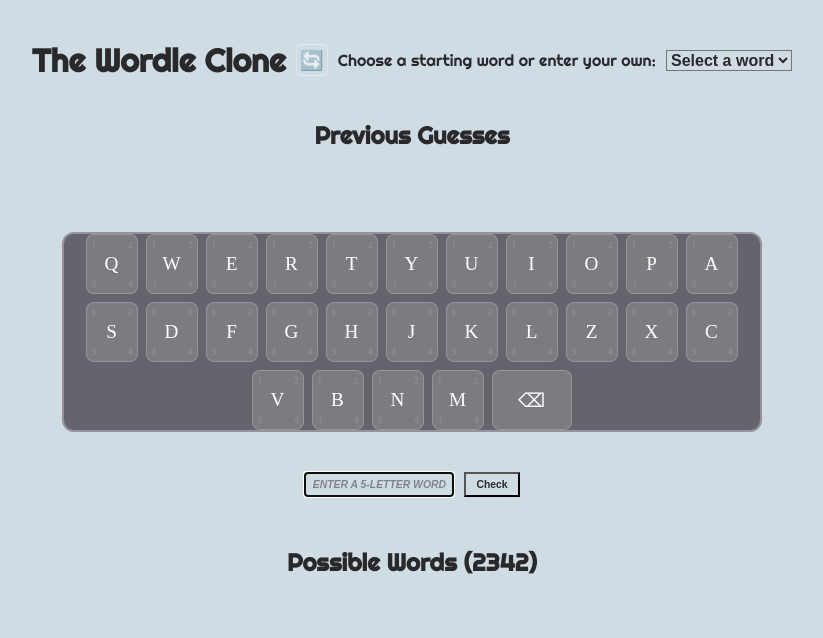
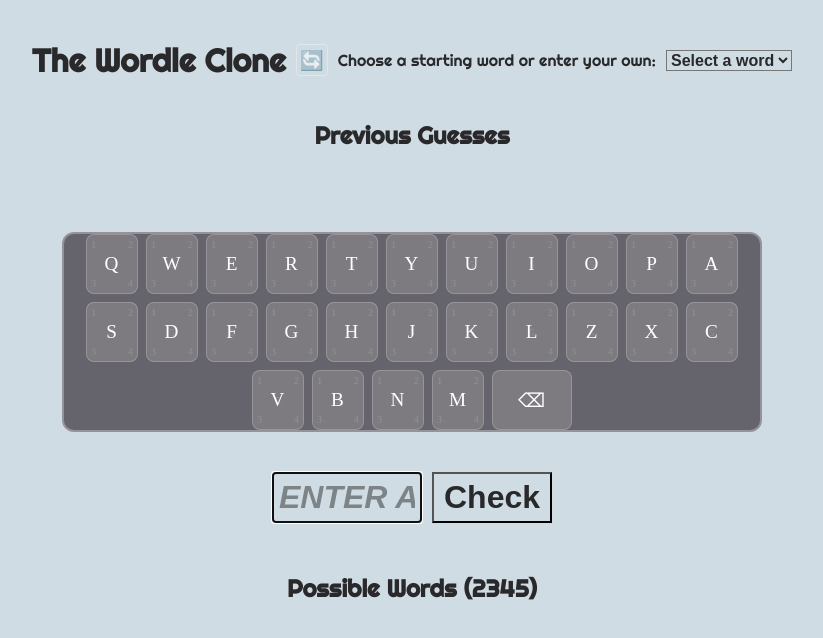
Before and after one commit to generalNada/theWordlePlayer, a plain HTML site: page index.html in a window 1280 px wide. Shown: the whole page, without its empty margins (228-1051 px from the left). Drawn offline with Linux system fonts and the light colour scheme; a web font is replaced by a local one.

Commit message:
some words, input size increase

```diff
--- a/theCombinedEnchilada.js
+++ b/theCombinedEnchilada.js
@@ -129,7 +129,8 @@
 'MOOSE', 'MORAL', 'MORON', 'MORPH', 'MOSSY', 'MOTEL', 'MOTIF', 'MOTOR', 'MOTTO', 'MOULT',
 'MOUND', 'MOUNT', 'MOURN', 'MOUSE', 'MOUTH', 'MOVER', 'MOVIE', 'MOWER', 'MUCKY', 'MUCUS',
 'MUDDY', 'MULCH', 'MUMMY', 'MUNCH', 'MURAL', 'MURKY', 'MUSHY', 'MUSIC', 'MUSKY', 'MUSTY',
-'MYRRH', 'NADIR', 'NAIVE', 'NANNY', 'NASAL', 'NASTY', 'NATAL', 'NAVAL', 'NAVEL', 'NEEDY',
+'MYRRH', 'NACHO', 'NADIR', 'NAIVE', 'NANNY', 'NASAL', 'NASTY', 'NATAL', 'NAVAL', 'NAVEL',
+'NEEDY',
 'NEIGH', 'NERDY', 'NERVE', 'NERVY', 'NEVER', 'NEWER', 'NEWLY', 'NICER', 'NICHE', 'NIECE',
 'NIGHT', 'NINJA', 'NINNY', 'NINTH', 'NOBLE', 'NOBLY', 'NOISE', 'NOISY', 'NOMAD', 'NOOSE',
 'NORTH', 'NOSEY', 'NOTCH', 'NOVEL', 'NUDGE', 'NURSE', 'NUTTY', 'NYLON', 'NYMPH', 'OAKEN',
@@ -151,7 +152,8 @@
 'PRIMO', 'PRIMP', 'PRINT', 'PRIOR', 'PRISM', 'PRIVY', 'PRIZE', 'PROBE', 'PRONE', 'PRONG',
 'PROOF', 'PROSE', 'PROUD', 'PROVE', 'PROWL', 'PROXY', 'PRUDE', 'PRUNE', 'PSALM', 'PUBIC',
 'PUDGY', 'PUFFY', 'PULPY', 'PULSE', 'PUNCH', 'PUPIL', 'PUPPY', 'PUREE', 'PURER', 'PURGE',
-'PURSE', 'PUSHY', 'PUTTY', 'PYGMY', 'QUACK', 'QUAIL', 'QUAKE', 'QUALM', 'QUARK', 'QUART',
+'PURSE', 'PUSHY', 'PUTTY', 'PYGMY', 'PYLON', 'QUACK', 'QUAIL', 'QUAKE', 'QUALM', 'QUARK',
+'QUART',
 'QUASH', 'QUASI', 'QUEEN', 'QUEER', 'QUELL', 'QUERY', 'QUEST', 'QUEUE', 'QUICK', 'QUIET',
 'QUILL', 'QUILT', 'QUIRK', 'QUITE', 'QUOTA', 'QUOTE', 'QUOTH', 'RABBI', 'RABID', 'RACER',
 'RADAR', 'RADII', 'RADIO', 'RAINY', 'RAISE', 'RAJAH', 'RALLY', 'RALPH', 'RAMEN', 'RANCH',
@@ -178,7 +180,8 @@
 'SHOVE', 'SHOWN', 'SHOWY', 'SHREW', 'SHRUB', 'SHRUG', 'SHUCK', 'SHUNT', 'SHUSH', 'SHYLY',
 'SIEGE', 'SIEVE', 'SIGHT', 'SIGMA', 'SILKY', 'SILLY', 'SINCE', 'SINEW', 'SINGE', 'SIREN',
 'SISSY', 'SIXTH', 'SIXTY', 'SKATE', 'SKIER', 'SKIFF', 'SKILL', 'SKIMP', 'SKIRT', 'SKULK',
-'SKULL', 'SKUNK', 'SLACK', 'SLAIN', 'SLANG', 'SLANT', 'SLASH', 'SLATE', 'SLEEK', 'SLEEP',
+'SKULL', 'SKUNK', 'SLACK', 'SLAIN', 'SLANG', 'SLANT', 'SLASH', 'SLATE', 'SLAVE', 'SLEEK',
+'SLEEP',
 'SLEET', 'SLEPT', 'SLICE', 'SLICK', 'SLIDE', 'SLIME', 'SLIMY', 'SLING', 'SLINK', 'SLOOP',
 'SLOPE', 'SLOSH', 'SLOTH', 'SLUMP', 'SLUNG', 'SLUNK', 'SLURP', 'SLUSH', 'SLYLY', 'SMACK',
 'SMALL', 'SMART', 'SMASH', 'SMEAR', 'SMELL', 'SMELT', 'SMILE', 'SMIRK', 'SMITE', 'SMITH',
--- a/wordlePlayer.css
+++ b/wordlePlayer.css
@@ -160,7 +160,7 @@
 
 #guess,
 #submit {
-  font-size: 0.65rem;
+  font-size: 2rem;
 }
 
 /* iOS-specific: Prevent zoom on input interactions */
@@ -566,7 +566,6 @@
   }
 }
 
-
 #top-header {
   display: flex;
   flex-wrap: wrap;
```
